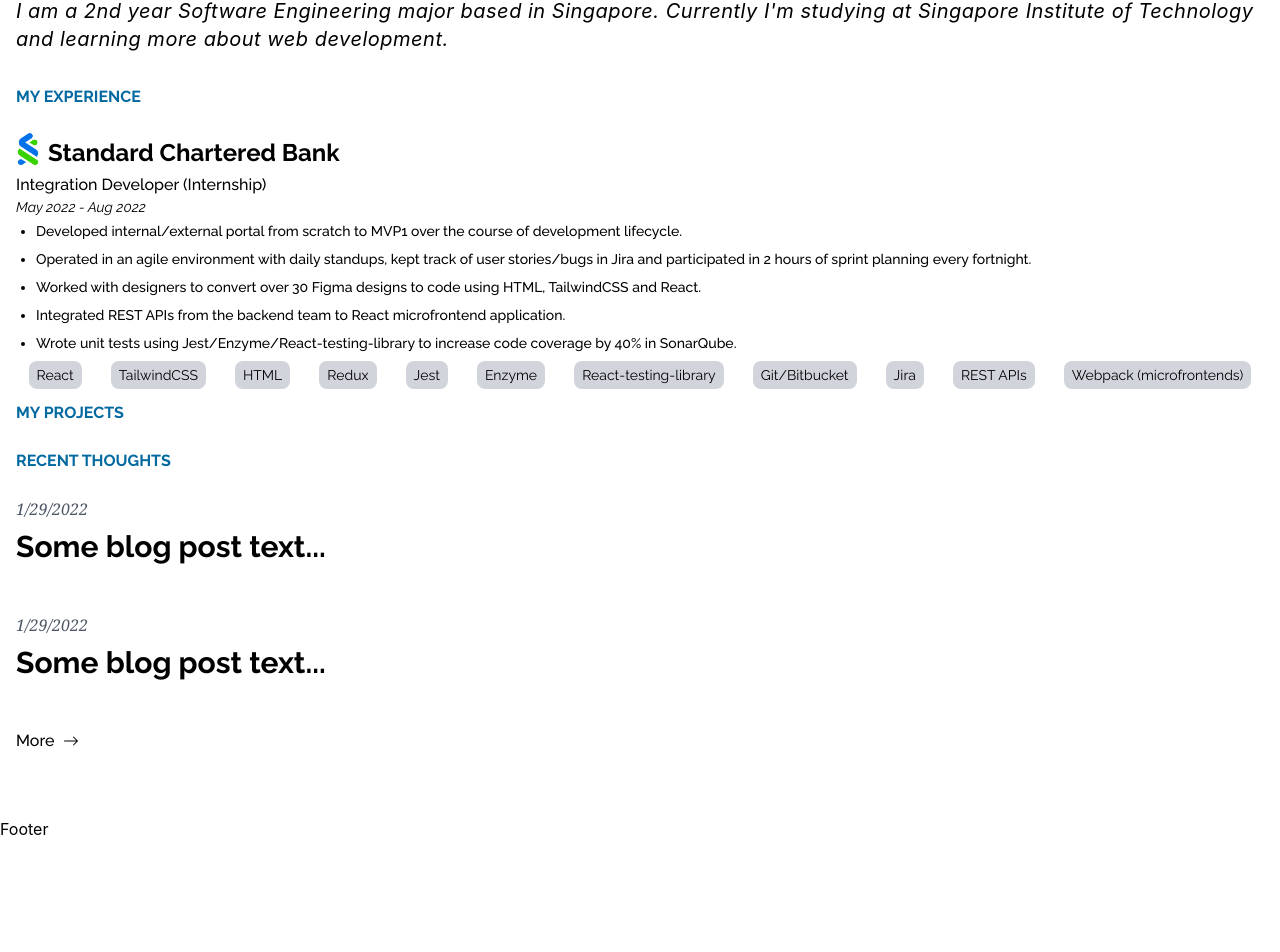
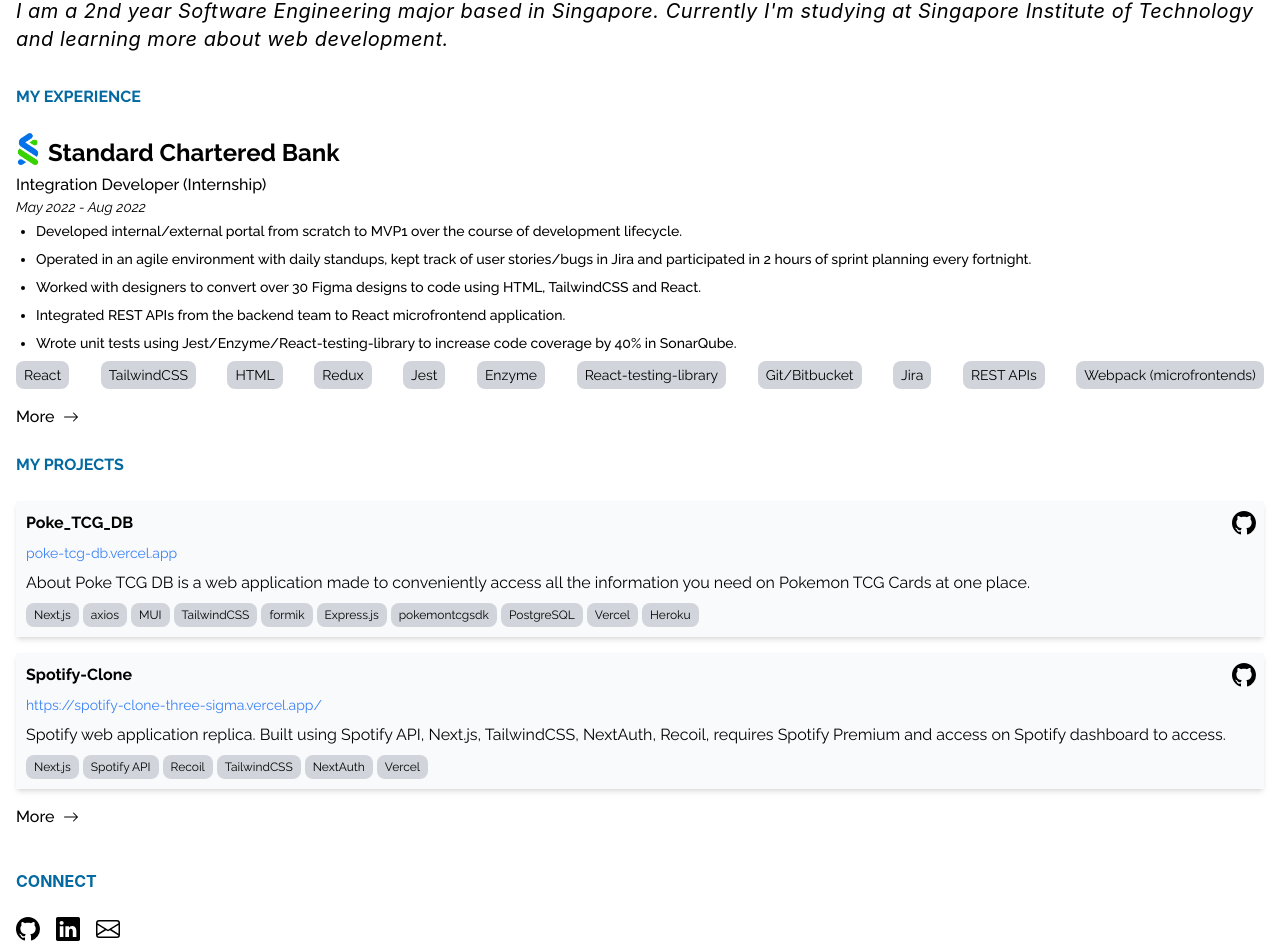
Before and after one commit to rawsashimi1604/dev-portfolio, a Next.js app: page / in a window 1280 px wide. Shown: the part 131-1083 px from the top of the page. Before the commit the page ends 972 px from the top, so only its background shows below. Built offline with nearby package versions, Linux system fonts and the light colour scheme.

Commit message:
added home page

```diff
--- a/components/common/MoreLink.js
+++ b/components/common/MoreLink.js
@@ -2,7 +2,7 @@
 
 import { BsArrowRight } from "react-icons/bs"
 
-function MoreLink({ href }) {
+function MoreLink({ href = "#" }) {
 
   const [isHovered, setIsHovered] = useState(false);
 
--- /dev/null
+++ b/components/modules/home/Experience.js
@@ -0,0 +1,70 @@
+import React from 'react'
+
+import HeadlineText from '@/components/common/HeadlineText'
+import MoreLink from '@/components/common/MoreLink'
+
+const jobs = [
+  {
+    logo: "/images/scb.png",
+    company: "Standard Chartered Bank",
+    title: "Integration Developer (Internship)",
+    workDates: {
+      start: "May 2022",
+      end: "Aug 2022",
+    },
+    descriptionPoints: [
+      "Developed internal/external portal from scratch to MVP1 over the course of development lifecycle.",
+      "Operated in an agile environment with daily standups, kept track of user stories/bugs in Jira and participated in 2 hours of sprint planning every fortnight.",
+      "Worked with designers to convert over 30 Figma designs to code using HTML, TailwindCSS and React.",
+      "Integrated REST APIs from the backend team to React microfrontend application.",
+      "Wrote unit tests using Jest/Enzyme/React-testing-library to increase code coverage by 40% in SonarQube."
+    ],
+    technologies: [
+      "React", "TailwindCSS", "HTML", "Redux", "Jest", "Enzyme" , "React-testing-library", "Git/Bitbucket", "Jira", "REST APIs", "Webpack (microfrontends)"
+    ]
+  }
+]
+
+function Experience() {
+  return (
+    <section className='mb-6'>
+        <HeadlineText text="MY EXPERIENCE"/>
+
+        <div className="">
+          {jobs.map((job, i) => {
+            return (
+              <div className='flex flex-col relative mb-4' key={i}>
+                <div className='flex space-x-1 items-center'>
+                  <img src={job.logo} className='w-8 -ml-1 mb-2'/>
+                  <h1 className='text-2xl font-bold'>{job.company}</h1>
+                </div>
+
+                <h2 className='font-medium'>{job.title}</h2>
+                <h3 className='italic text-sm'>{job.workDates.start} - {job.workDates.end}</h3>
+
+                <ul className='list-disc ml-5 text-sm font-medium space-y-2 pt-1 mb-2'>
+                  {job.descriptionPoints.map((description, j) => {
+                    return (
+                      <li key={j}>{description}</li>
+                    )
+                  })}
+                </ul>
+
+                <div className='gap-1 flex flex-wrap text-sm justify-between'>
+                  {job.technologies.map((tech, j) => {
+                    return (
+                      <span className='px-2 py-1 rounded-lg bg-gray-300'>{tech}</span>
+                    );
+                  })}
+                </div>
+              </div>
+            )
+          })}
+        </div>
+
+        <MoreLink/>
+      </section>
+  )
+}
+
+export default Experience
--- a/components/modules/home/Footer.js
+++ b/components/modules/home/Footer.js
@@ -1,8 +1,26 @@
 import React from 'react'
+
+import HeadlineText from '@/components/common/HeadlineText'
+
+import { BsEnvelope, BsGithub, BsLinkedin } from 'react-icons/bs'
 
 function Footer() {
   return (
-    <footer>Footer</footer>
+    <footer className='p-4'>
+      <HeadlineText text="CONNECT"/>
+
+      <div className='flex gap-4 font-medium text-lg'>
+        <a href="https://github.com/rawsashimi1604/Poke_TCG_DB" className="transition-all duration-200 active:text-slate-700 hover:text-slate-700">
+          <BsGithub className='w-6 h-6'/>
+        </a>
+        <a href="https://www.linkedin.com/in/gavin-loo-853047143/" className="transition-all duration-200 active:text-slate-700 hover:text-slate-700">
+          <BsLinkedin className='w-6 h-6' />
+        </a>
+        <a href="mailto:looweiren@gmail.com" className="transition-all duration-200 active:text-slate-700 hover:text-slate-700">
+          <BsEnvelope className='w-6 h-6' />
+        </a>
+      </div>
+    </footer>
   )
 }
 
--- a/components/modules/home/Main.js
+++ b/components/modules/home/Main.js
@@ -2,80 +2,22 @@
 
 import HeadlineText from '@/components/common/HeadlineText'
 import MoreLink from '@/components/common/MoreLink'
-
-
-const jobs = [
-  {
-    logo: "/images/scb.png",
-    company: "Standard Chartered Bank",
-    title: "Integration Developer (Internship)",
-    workDates: {
-      start: "May 2022",
-      end: "Aug 2022",
-    },
-    descriptionPoints: [
-      "Developed internal/external portal from scratch to MVP1 over the course of development lifecycle.",
-      "Operated in an agile environment with daily standups, kept track of user stories/bugs in Jira and participated in 2 hours of sprint planning every fortnight.",
-      "Worked with designers to convert over 30 Figma designs to code using HTML, TailwindCSS and React.",
-      "Integrated REST APIs from the backend team to React microfrontend application.",
-      "Wrote unit tests using Jest/Enzyme/React-testing-library to increase code coverage by 40% in SonarQube."
-    ],
-    technologies: [
-      "React", "TailwindCSS", "HTML", "Redux", "Jest", "Enzyme" , "React-testing-library", "Git/Bitbucket", "Jira", "REST APIs", "Webpack (microfrontends)"
-    ]
-  }
-]
+import Experience from './Experience'
+import Projects from './Projects'
 
 function Main() {
   return (
-    <main className='relative p-4 font-raleway overflow-y-scroll'>
+    <main className='relative p-4 pb-0 font-raleway overflow-y-scroll'>
 
       {/* Experience */}
-      <section>
-        <HeadlineText text="MY EXPERIENCE"/>
-
-        <div className="">
-          {jobs.map((job, i) => {
-            return (
-              <div className='flex flex-col relative mb-3' key={i}>
-                <div className='flex space-x-1 items-center'>
-                  <img src={job.logo} className='w-8 -ml-1 mb-2'/>
-                  <h1 className='text-2xl font-bold'>{job.company}</h1>
-                </div>
-
-                <h2 className='font-medium'>{job.title}</h2>
-                <h3 className='italic text-sm'>{job.workDates.start} - {job.workDates.end}</h3>
-
-                <ul className='list-disc ml-5 text-sm font-medium space-y-2 pt-1 mb-2'>
-                  {job.descriptionPoints.map((description, j) => {
-                    return (
-                      <li key={j}>{description}</li>
-                    )
-                  })}
-                </ul>
-
-                <div className='gap-1 flex flex-wrap text-sm justify-around'>
-                  {job.technologies.map((tech, j) => {
-                    return (
-                      <span className='px-2 py-1 rounded-lg bg-gray-300'>{tech}</span>
-                    );
-                  })}
-                </div>
-              </div>
-            )
-          })}
-        </div>
-      </section>
+      <Experience />
 
       {/* Projects */}
-      <section>
-        <HeadlineText text="MY PROJECTS"/>
-      </section>
-
+      <Projects />
 
 
       {/* Blogposts */}
-      <section className='mb-12'>
+      {/* <section className='mb-12'>
         <HeadlineText text="RECENT THOUGHTS"/>
 
         <ul>
@@ -90,10 +32,7 @@
         </ul>
 
         <MoreLink href="#"/>
-      </section>
-
-
-
+      </section> */}
 
     </main>
   )
--- /dev/null
+++ b/components/modules/home/Projects.js
@@ -0,0 +1,63 @@
+import React from 'react'
+
+import HeadlineText from '@/components/common/HeadlineText'
+import MoreLink from '@/components/common/MoreLink'
+
+import { BsGithub } from 'react-icons/bs'
+
+const projects = [
+  {
+    name: "Poke_TCG_DB",
+    description: `About Poke TCG DB is a web application made to conveniently access all the information you need on Pokemon TCG Cards at one place.`,
+    github: "https://github.com/rawsashimi1604/Poke_TCG_DB",
+    link: "poke-tcg-db.vercel.app",
+    technologies: [
+      "Next.js", "axios", "MUI", "TailwindCSS", "formik", "Express.js", "pokemontcgsdk", "PostgreSQL", "Vercel", "Heroku"
+    ]
+  },
+  {
+    name: "Spotify-Clone",
+    description: "Spotify web application replica. Built using Spotify API, Next.js, TailwindCSS, NextAuth, Recoil, requires Spotify Premium and access on Spotify dashboard to access.",
+    github: "https://github.com/rawsashimi1604/Spotify-Clone",
+    link: "https://spotify-clone-three-sigma.vercel.app/",
+    technologies: [
+      "Next.js", "Spotify API", "Recoil", "TailwindCSS", "NextAuth","Vercel",
+    ]
+  }
+]
+
+function Projects() {
+  return (
+    <section className='mb-6'>
+      <HeadlineText text="MY PROJECTS"/>
+
+      <div>
+        {projects.map((project, i) => {
+          return (
+            <div className="border-gray-700 bg-gray-50 shadow-md p-2.5 flex flex-col relative mb-4" key={i}>
+              <h1 className='font-bold mb-2'>{project.name}</h1>
+
+              <a href={project.github} className="absolute right-2 transition-all duration-200 active:text-slate-700 hover:text-slate-700">
+                <BsGithub className='w-6 h-6'/>
+              </a>
+              <a className="text-sm text-blue-500 transition-all duration-200 active:opacity-70 hover:opacity-70 mb-2" href={project.link}>{project.link}</a>
+              <h2>{project.description}</h2>
+
+              <div className='mt-2 flex flex-wrap gap-1 text-xs'>
+                {project.technologies.map((tech, j) => {
+                  return (
+                    <span className='px-2 py-1 rounded-lg bg-gray-300' key={j}>{tech}</span>
+                  );
+                })}
+              </div>
+            </div>
+          )
+        })}
+      </div>
+
+      <MoreLink href="#" />
+    </section>
+  )
+}
+
+export default Projects
```
